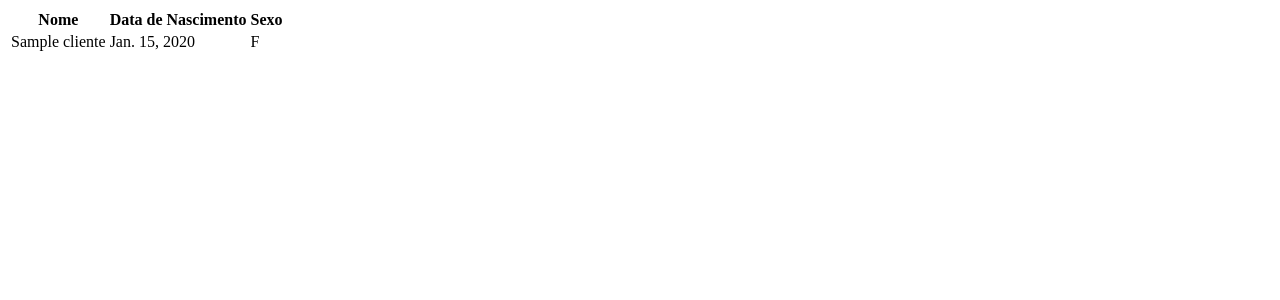
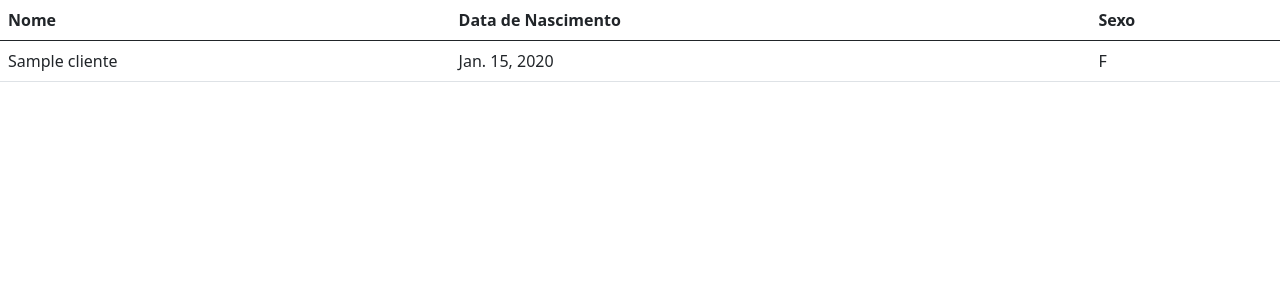
Before and after one commit to DanielDlc/Django, a Django app: page /clientes/listar in a window 1280 px wide. Shown: the top 300 px of the page. Run offline with Django 3.2, Linux system fonts and the light colour scheme; tables that the repository leaves empty hold one stand-in row (Sample ...).

Commit message:
clientes com botstrap

```diff
--- a/tw_clientes/clientes/templates/clientes/lista_clientes.html
+++ b/tw_clientes/clientes/templates/clientes/lista_clientes.html
@@ -5,10 +5,14 @@
     <meta http-equiv="X-UA-Compatible" content="IE=edge" />
     <meta name="viewport" content="width=device-width, initial-scale=1.0" />
     <title>TW Clientes</title>
+    <link
+      rel="stylesheet"
+      href="https://cdn.jsdelivr.net/npm/bootstrap@5.0.2/dist/css/bootstrap.min.css"
+    />
   </head>
 
   <body>
-    <table>
+    <table class="table">
       <thead>
         <tr>
           <th>Nome</th>
```
